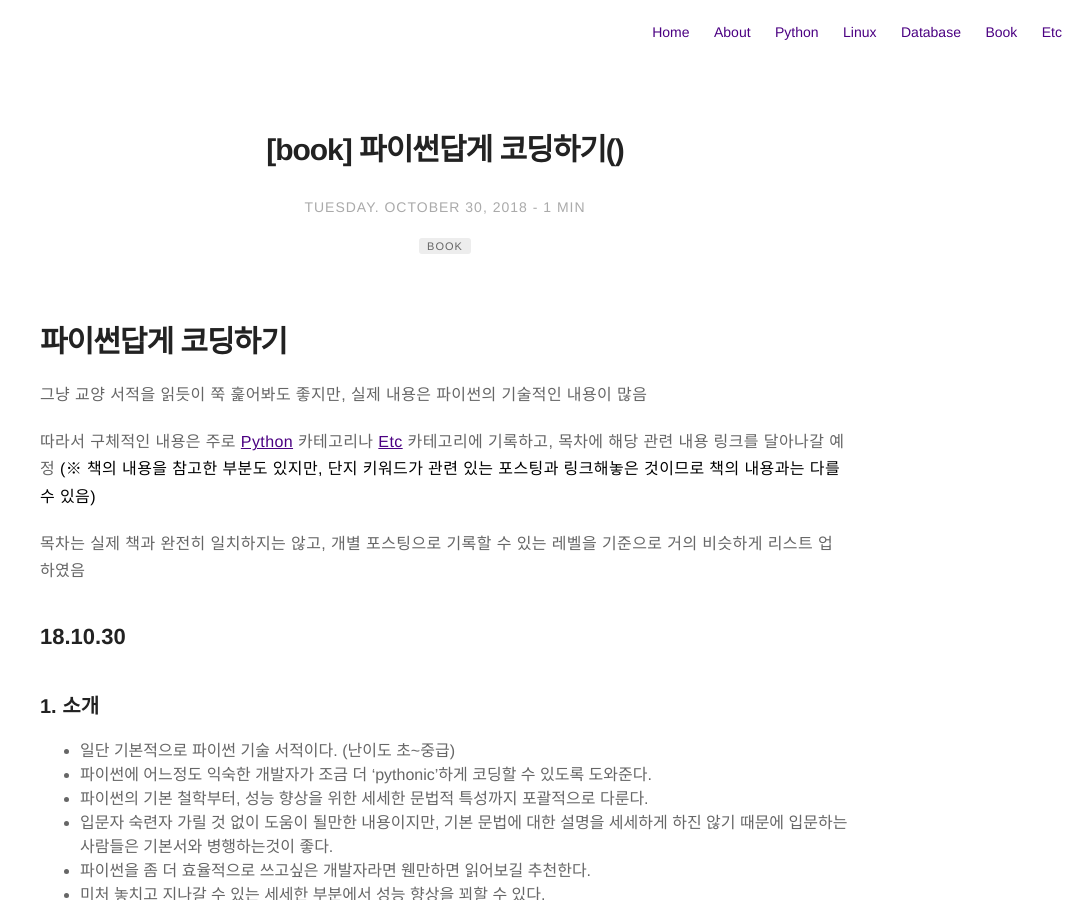
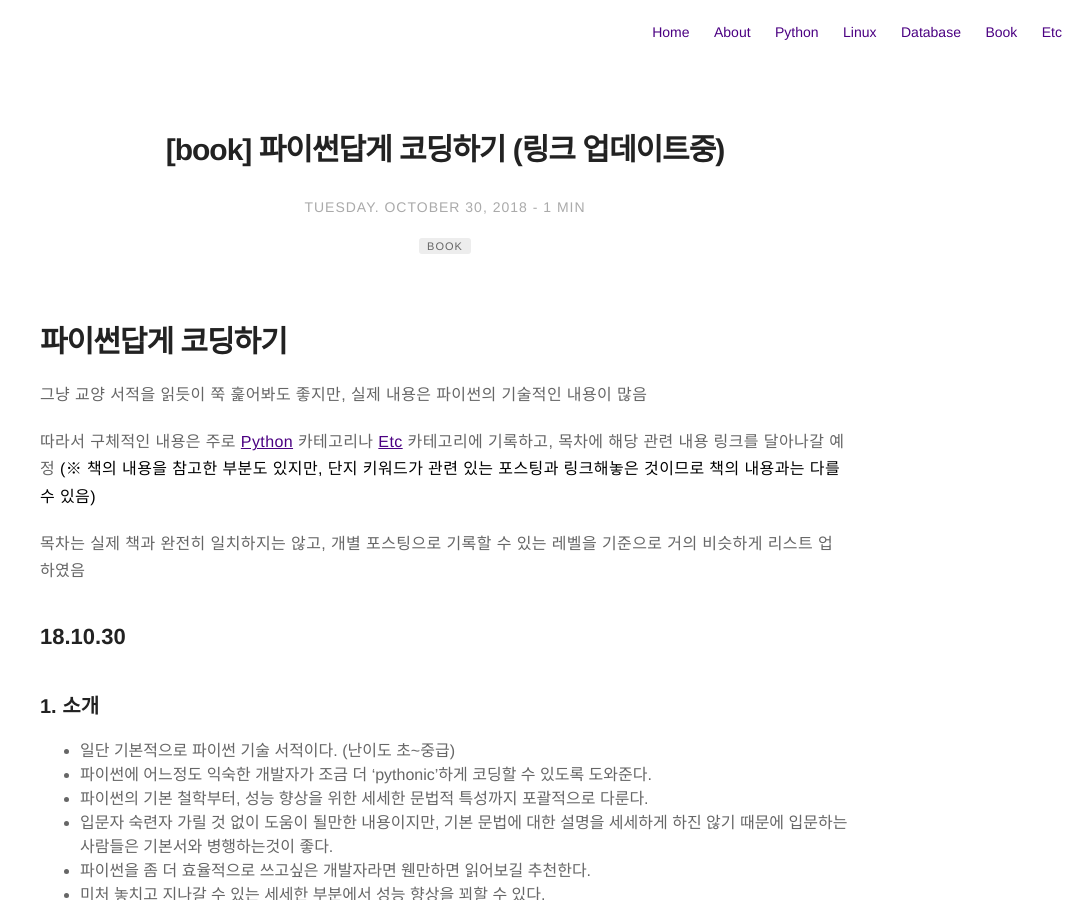
Before and after one commit to itholic/itholic.github.io, a Jekyll site: the page built from _posts/book/2018-10-30-pythonic-coding.md, in a window 1280 px wide and 900 px high. Shown: the whole window, without its empty margins (195-1280 px from the left). Built offline with Jekyll 4.4.1, drawn with Linux system fonts in a browser that asks for light colours; comment, search, counter and statistics services are not loaded.

Commit message:
[book] pythonic coding - title fix

```diff
--- a/_posts/book/2018-10-30-pythonic-coding.md
+++ b/_posts/book/2018-10-30-pythonic-coding.md
@@ -1,5 +1,5 @@
 ---
-title: "[book] 파이썬답게 코딩하기()"
+title: "[book] 파이썬답게 코딩하기 (링크 업데이트중)"
 layout: post
 tag:
 - book
```
